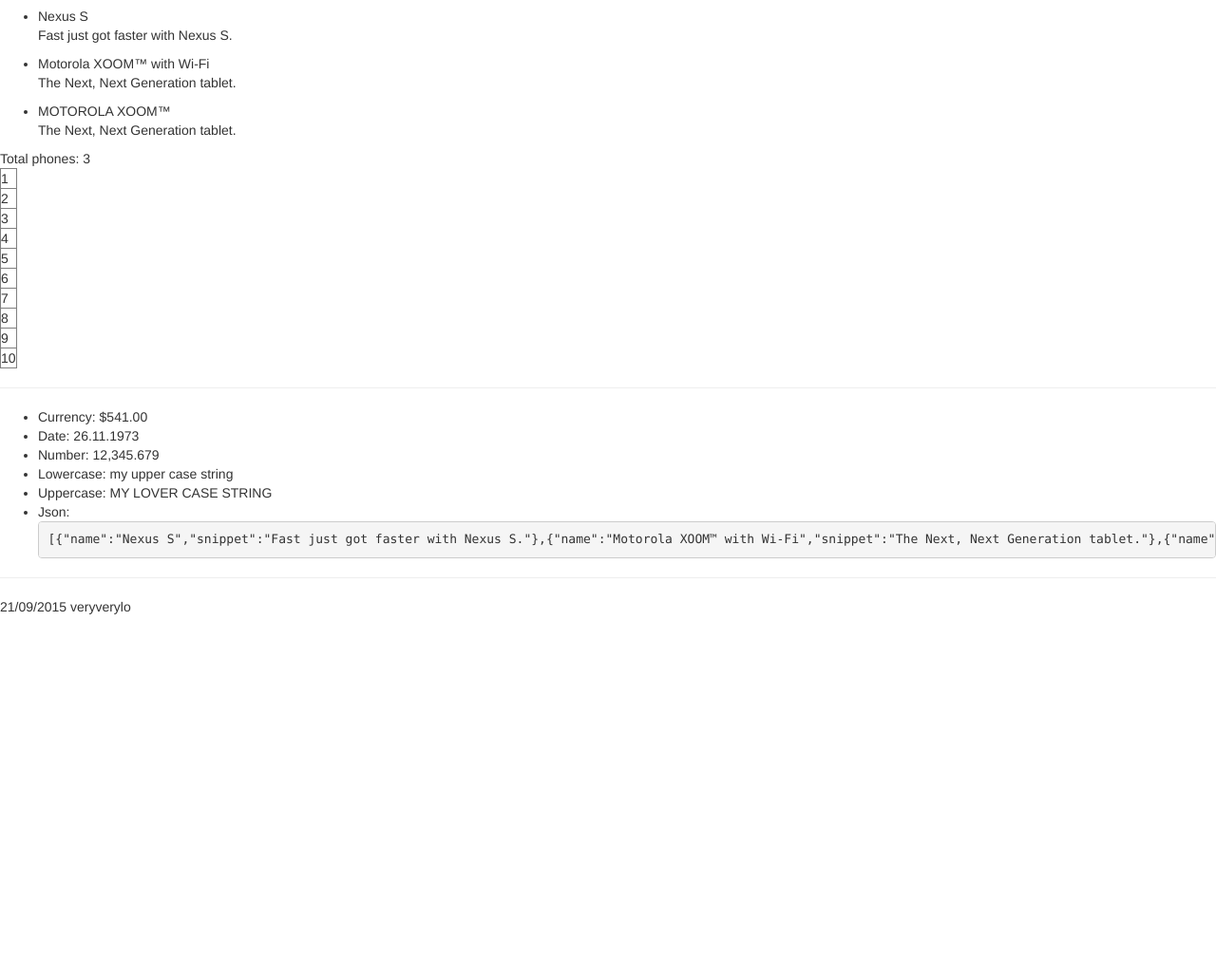
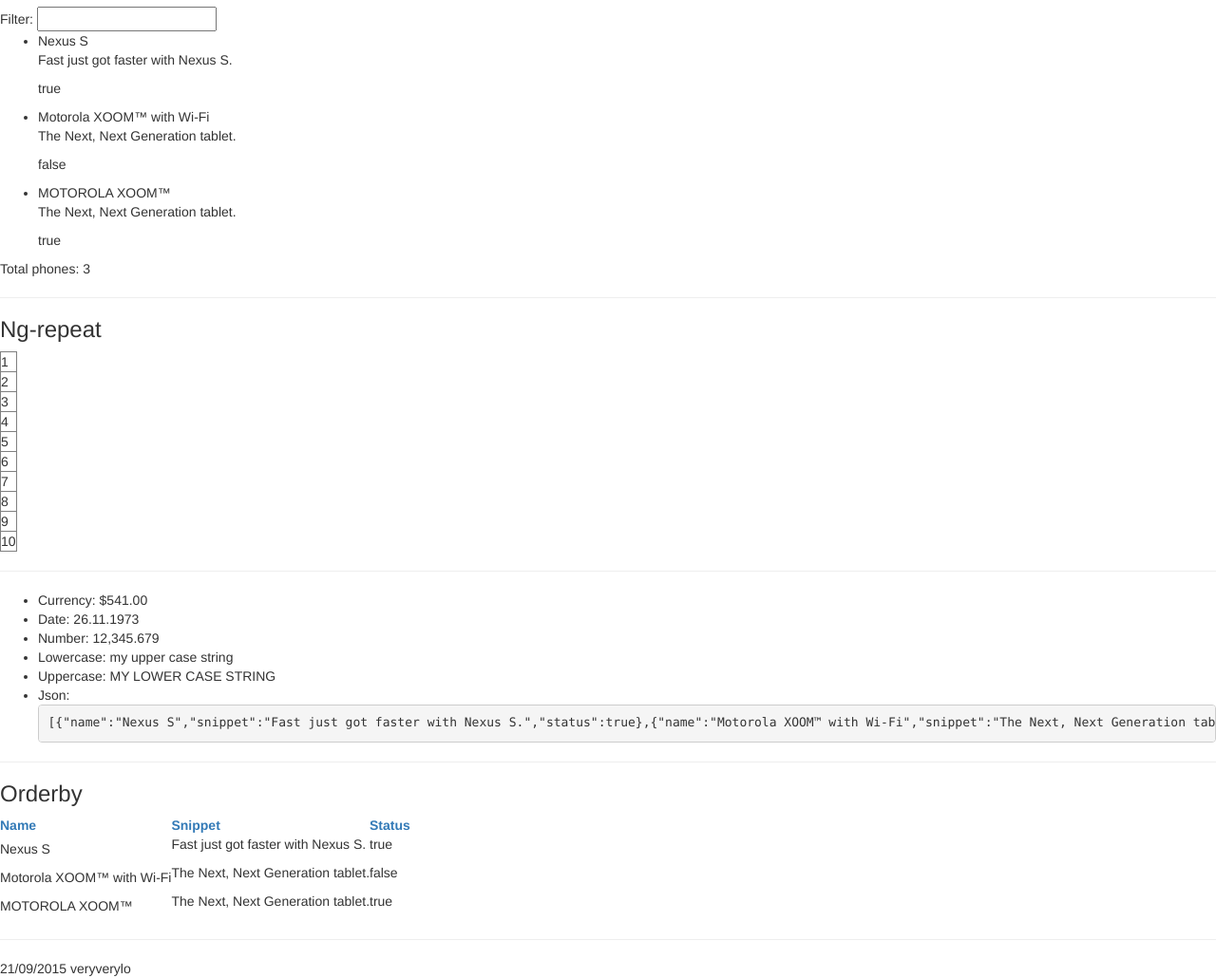
Before and after one commit to stemax/angular, a website: page lesson2/app/index.html in a window 1280 px wide. Shown: the part 63-1093 px from the top of the page at 95% size. Before the commit the page ends 800 px from the top, so only its background shows below. Drawn offline with nearby package versions, Linux system fonts and the light colour scheme.

Commit message:
Filters and sorting

```diff
--- a/lesson2/app/index.html
+++ b/lesson2/app/index.html
@@ -10,17 +10,28 @@
 </head>
 <body ng-controller="PhoneListCtrl">
 <h1>{{title}}</h1>
+
+<div>
+    Filter: <input type="text" ng-model="query"/>
+</div>
+
 <ul>
-    <li ng-repeat="phone in phones">
+    <!-- <li ng-repeat="phone in phones | filter:{name:query,status:true}"> -->
+    <li ng-repeat="phone in phones | filter:query">
         <span>
             {{phone.name}}
         </span>
         <p>
             {{phone.snippet}}
         </p>
+        <p>
+            {{phone.status}}
+        </p>
     </li>
 </ul>
 <span>Total phones: {{phones.length}}</span>
+<hr/>
+<h3>Ng-repeat</h3>
 <table border="1" cellpadding="2" cellspacing="2">
     <tr ng-repeat="i in [0,1,2,3,4,5,6,7,8,9]">
         <td>
@@ -34,9 +45,50 @@
     <li>Date: {{123123123321 | date:'dd.MM.yyyy'}}</li>
     <li>Number: {{12345.6789 | number:3}}</li>
     <li>Lowercase: {{'My UPPER cAse striNg' | lowercase}}</li>
-    <li>Uppercase: {{'my lover cASE string' | uppercase}}</li>
+    <li>Uppercase: {{'my lower cASE string' | uppercase}}</li>
     <li>Json: <pre>{{phones}}</pre></li>
 </ul>
+<hr/>
+<h3>Orderby</h3>
+
+<table>
+    <tr>
+        <th>
+            <a href="" ng-click="sort('name')">Name</a>
+            <i class="glyphicon" ng-class="{
+            'glyphicon-chevron-up': isSortUp('name'),
+            'glyphicon-chevron-down': isSortDown('name')
+            }"></i>
+        </th>
+        <th>
+            <a href="" ng-click="sort('snippet')">Snippet</a>
+            <i class="glyphicon" ng-class="{
+            'glyphicon-chevron-up': isSortUp('snippet'),
+            'glyphicon-chevron-down': isSortDown('snippet')
+            }"></i>
+        </th>
+        <th>
+            <a href="" ng-click="sort('status')">Status</a>
+            <i class="glyphicon" ng-class="{
+            'glyphicon-chevron-up': isSortUp('status'),
+            'glyphicon-chevron-down': isSortDown('status')
+            }"></i>
+        </th>
+    </tr>
+    <tr ng-repeat="phone in phones | orderBy:sortField:reverse"> <!-- !sortField-->
+        <td>
+            {{phone.name}}
+        </td>
+        <td>
+            <p>{{phone.snippet}}</p>
+        </td>
+        <td>
+            <p>{{phone.status}}</p>
+        </td>
+        <td>
+    </tr>
+</table>
+
 <hr/>
 {{today | date: 'dd/MM/yyyy'}}
 {{'VeryVeryLongStringLine' | limitTo:10 | lowercase}}
--- a/lesson2/app/js/controllers.js
+++ b/lesson2/app/js/controllers.js
@@ -10,16 +10,49 @@
     $scope.phones =
         [
             {'name': 'Nexus S',
-                'snippet': 'Fast just got faster with Nexus S.'},
+                'snippet': 'Fast just got faster with Nexus S.',
+                'status': true
+            },
             {'name': 'Motorola XOOM™ with Wi-Fi',
-                'snippet': 'The Next, Next Generation tablet.'},
+                'snippet': 'The Next, Next Generation tablet.',
+                'status': false
+            },
             {'name': 'MOTOROLA XOOM™',
-                'snippet': 'The Next, Next Generation tablet.'}
+                'snippet': 'The Next, Next Generation tablet.',
+                'status': true}
         ]
 
     //Filter
     var date = new Date();
     $scope.today = date;
 
+    $scope.doneAndFilter = function(phoneItem)
+    {
+        return phoneItem.name && phoneItem.status === true;
+    }
+
+    $scope.sortField = undefined; //"name";
+    $scope.reverse = false;
+
+    $scope.sort = function(fieldname)
+    {
+        if ($scope.sortField === fieldname)
+        {
+            $scope.reverse = !$scope.reverse;
+        }else
+        {
+            $scope.sortField = fieldname;
+            $scope.reverse = false;
+        }
+    }
+
+    $scope.isSortUp = function(fieldName)
+    {
+        return $scope.sortField === fieldName && !$scope.reverse;
+    }
+    $scope.isSortDown = function(fieldName)
+    {
+        return $scope.sortField === fieldName && $scope.reverse;
+    }
 }
 );
```
